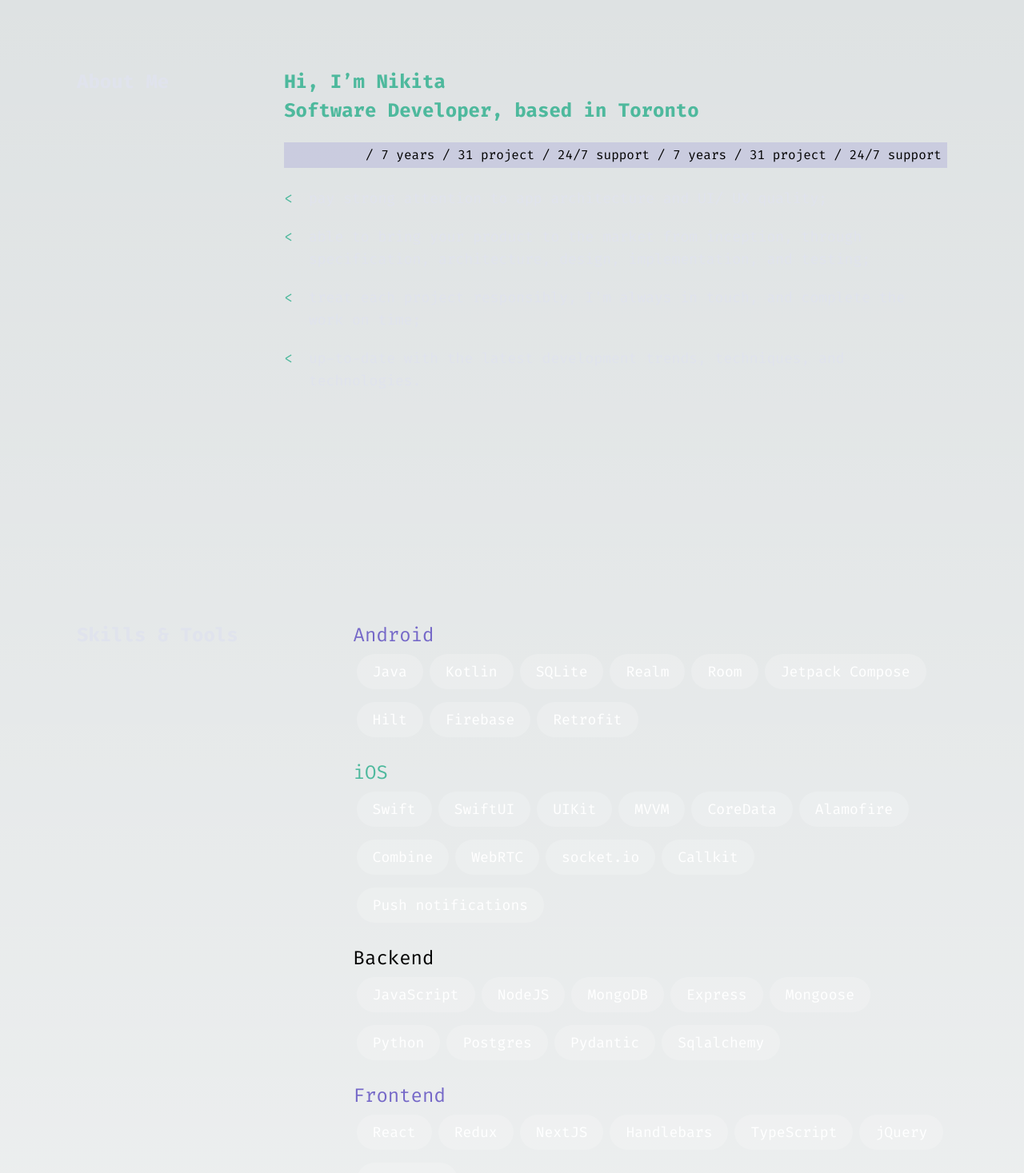
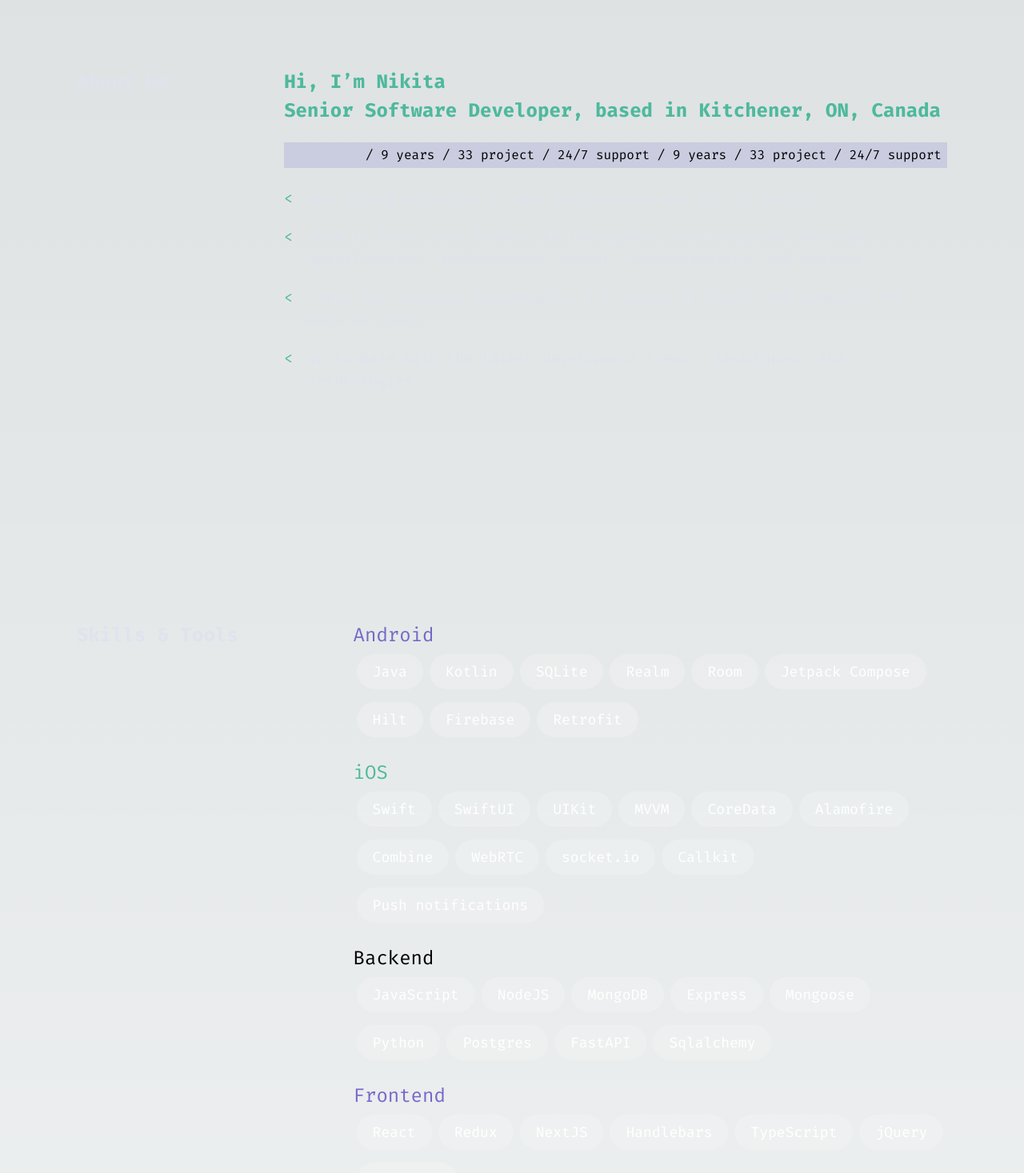
Before and after one commit to Ninise/nikita_website_v2, a Next.js app: page / in a window 1280 px wide. Shown: the part 920-2387 px from the top of the page at 80% size. Built offline with nearby package versions, Linux system fonts and the light colour scheme; what tailwindcss-animated would draw is missing.

Commit message:
update exp and skills

```diff
--- a/src/components/home/HomeAbout.tsx
+++ b/src/components/home/HomeAbout.tsx
@@ -59,13 +59,13 @@ export const HomeAbout = () => {
               Hi, I’m Nikita
             </h2>
             <h2 className='text-green text-2xl font-bold mt-1 max-sm:text-lg'>
-              Software Developer, based in Toronto
+              Senior Software Developer, based in Kitchener, ON, Canada
             </h2>
 
             <div className='flex scroll-container bg-scroll-text-back h-8 my-6 max-xl:w-[600px] max-sm:w-[340px]'>
               <div className='flex scroll-text items-center'>
                 <p className='justify-self-center truncate'>
-                  / 7 years / 31 project / 24/7 support / 7 years / 31 project /
+                  / 9 years / 33 project / 24/7 support / 9 years / 33 project /
                   24/7 support
                 </p>
               </div>
--- a/src/components/home/HomeSkills.tsx
+++ b/src/components/home/HomeSkills.tsx
@@ -100,14 +100,14 @@ export const HomeSkills = () => {
               color='purple'
               list={[
                 { title: 'Java', years: 7 },
-                { title: 'Kotlin', years: 5 },
+                { title: 'Kotlin', years: 6 },
                 { title: 'SQLite', years: 5 },
                 { title: 'Realm', years: 2 },
-                { title: 'Room', years: 2 },
+                { title: 'Room', years: 3 },
                 { title: 'Jetpack Compose', years: 3 },
                 { title: 'Hilt', years: 2 },
                 { title: 'Firebase', years: 6 },
-                { title: 'Retrofit', years: 7 },
+                { title: 'Retrofit', years: 8 },
               ]}
             />
 
@@ -115,7 +115,7 @@ export const HomeSkills = () => {
               type='iOS'
               color='green'
               list={[
-                { title: 'Swift', years: 6 },
+                { title: 'Swift', years: 7 },
                 { title: 'SwiftUI', years: 2 },
                 { title: 'UIKit', years: 6 },
                 { title: 'MVVM', years: 5 },
@@ -140,7 +140,7 @@ export const HomeSkills = () => {
                 { title: 'Mongoose', years: 5 },
                 { title: 'Python', years: 2 },
                 { title: 'Postgres', years: 1 },
-                { title: 'Pydantic', years: 1 },
+                { title: 'FastAPI', years: 3 },
                 { title: 'Sqlalchemy', years: 1 },
               ]}
             />
```
